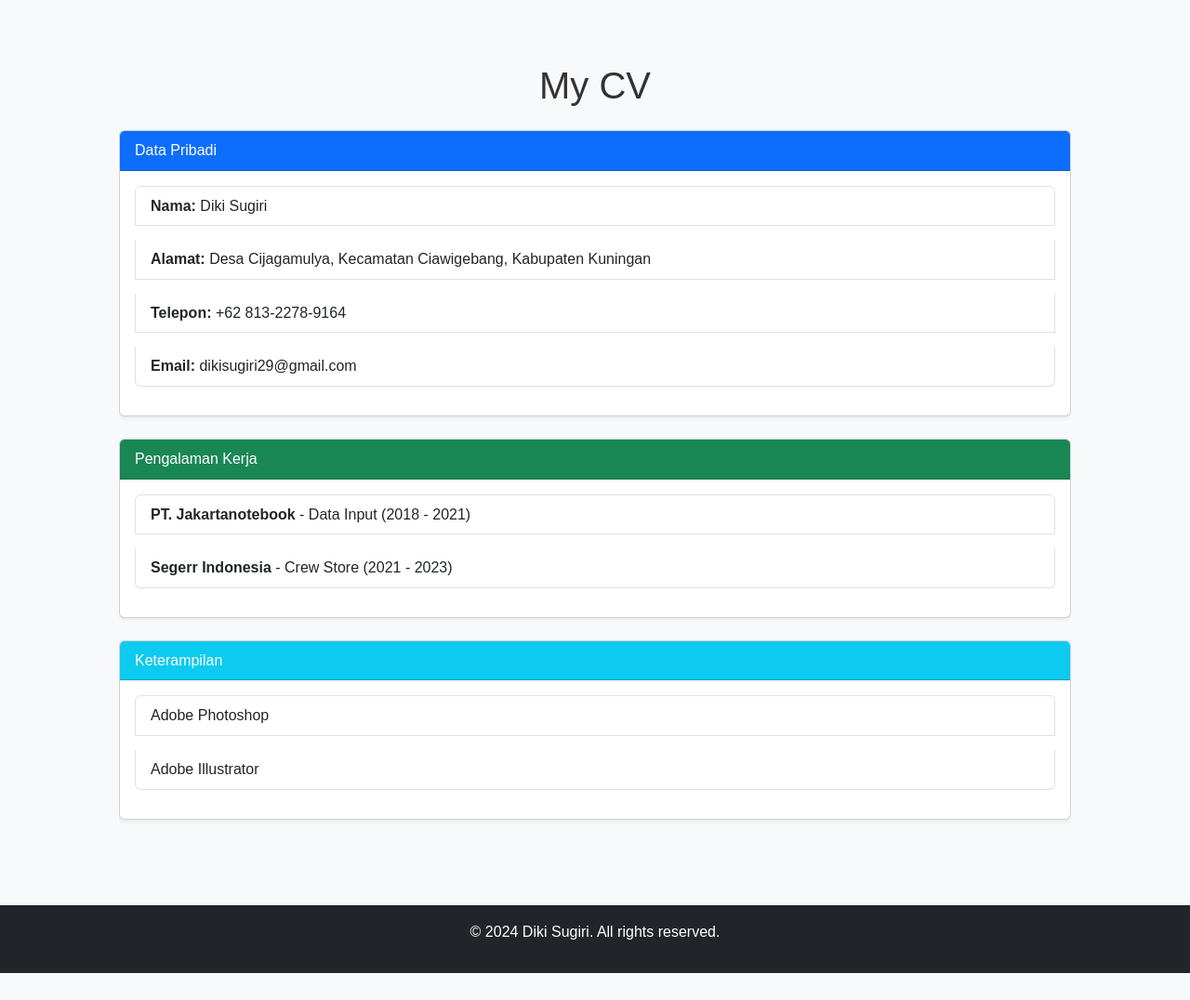
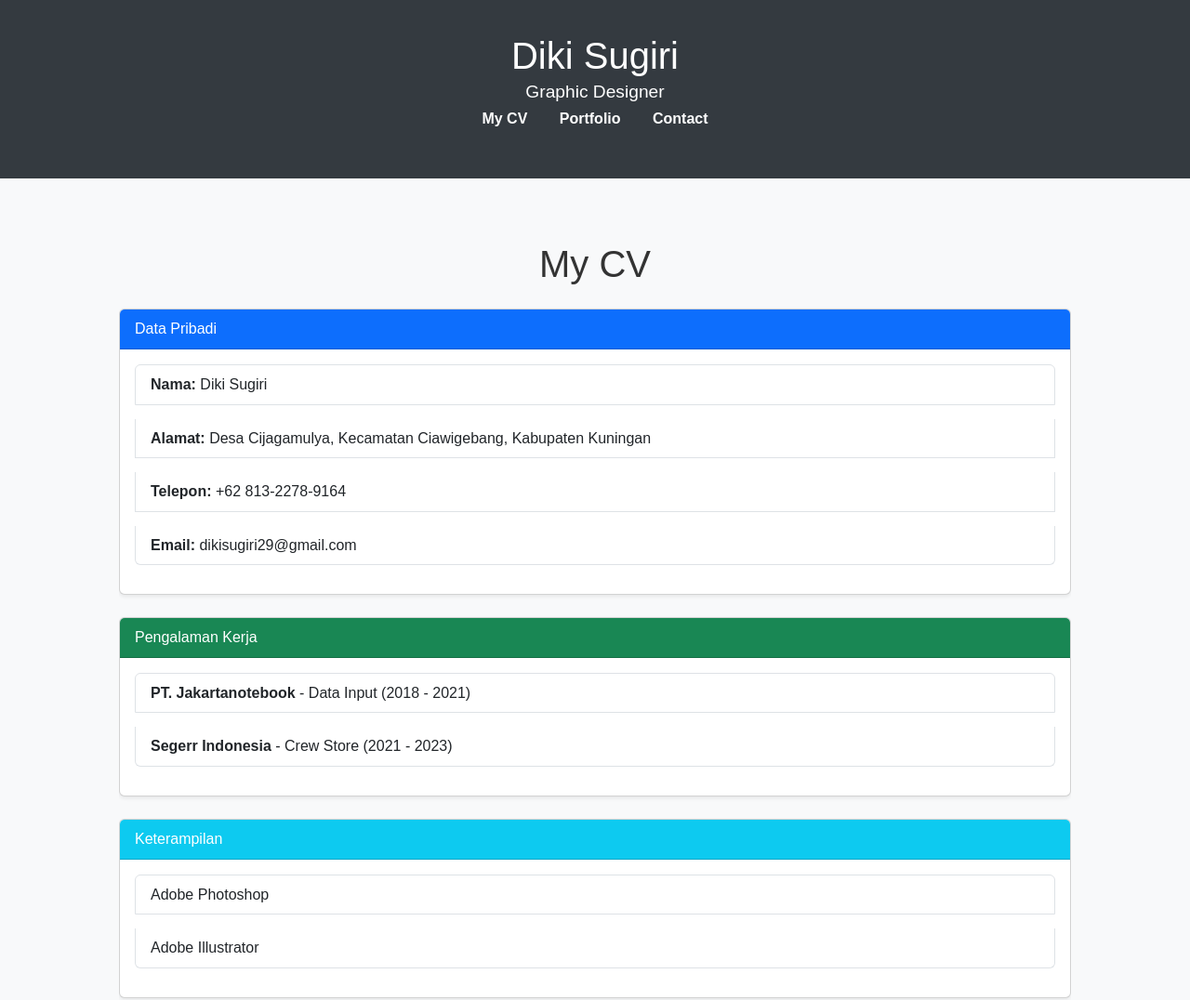
Before and after one commit to Dekisugi669/Portofolio, a plain HTML site: page mycv.html in a window 1280 px wide. Shown: the top 1076 px of the page at 93% size. Before the commit the page ends 1047 px from the top, so only its background shows below. Drawn offline with Linux system fonts and the light colour scheme; files that its build step writes are made by us from their sources; files whose address does not match are found by name.

Commit message:
upadte terbaru

```diff
--- a/mycv.html
+++ b/mycv.html
@@ -10,6 +10,20 @@
     <link rel="stylesheet" href="css/style.css" />
   </head>
   <body>
+    <header>
+      <div class="container">
+        <h1>Diki Sugiri</h1>
+        <p>Graphic Designer</p>
+        <nav>
+          <ul>
+            <li><a href="mycv.html">My CV</a></li>
+            <li><a href="index.html">Portfolio</a></li>
+            <li><a href="contact.html">Contact</a></li>
+          </ul>
+        </nav>
+      </div>
+    </header>
+
     <!-- Container utama -->
     <div class="container my-5">
       <h1 class="text-center mb-4">My CV</h1>
```
